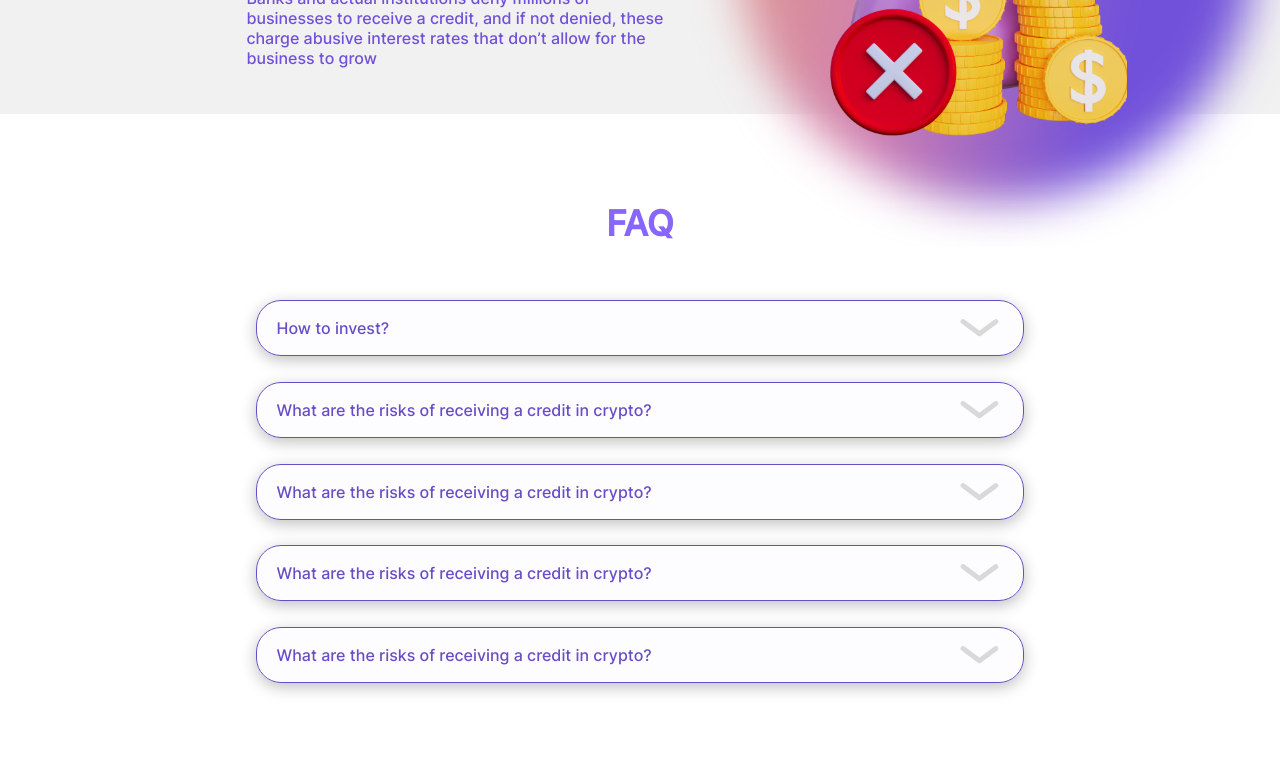
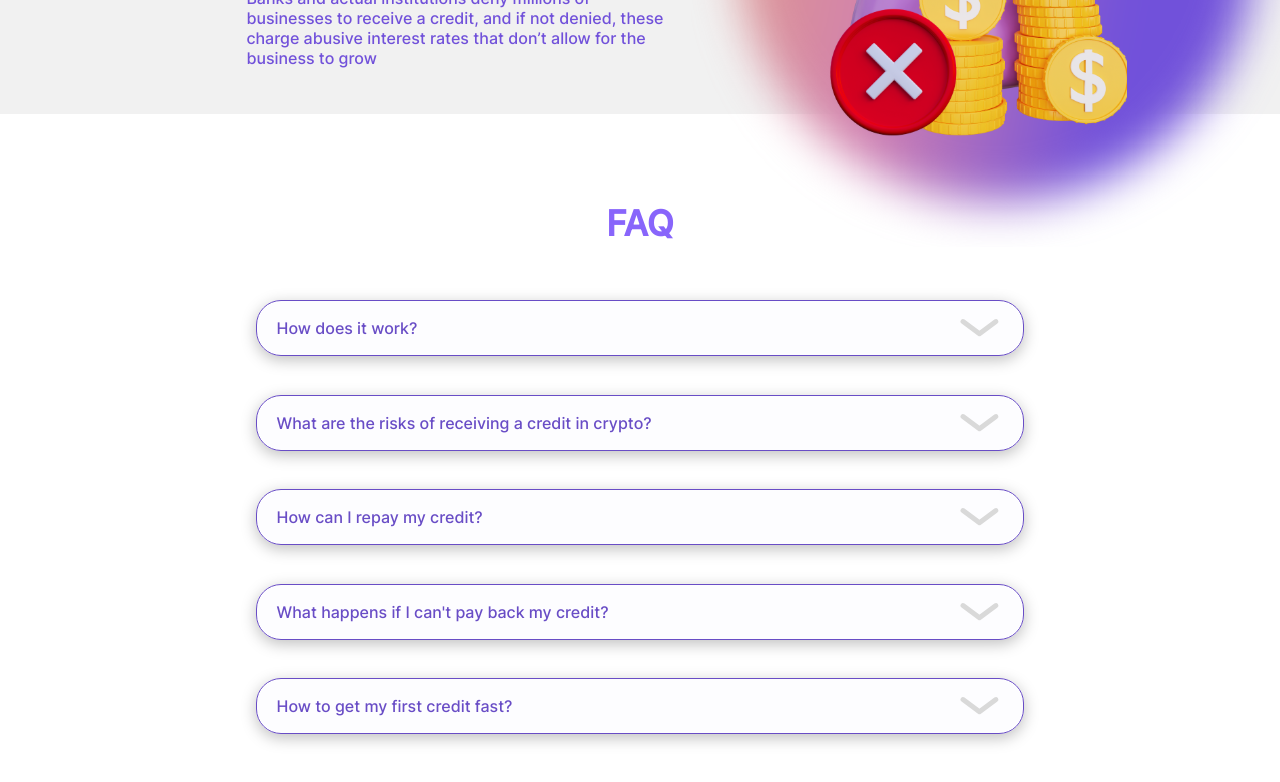
Before and after one commit to adrianiux38/growkeyreact, a React (Create React App) app: page / in a window 1280 px wide. Shown: the part 4351-5133 px from the top of the page. Built offline with nearby package versions, Linux system fonts and the light colour scheme.

Commit message:
faq is ready

```diff
--- a/src/App.css
+++ b/src/App.css
@@ -1,8 +1,7 @@
 #home{
   background-image: url("./image/fondodifuminado.svg");
   width: 100vw;
-  height:700vh;
+  height:1000vh;
   background-size: 100vw;
   overflow: hidden;
-
 }
--- a/src/components/Faq/Faq.css
+++ b/src/components/Faq/Faq.css
@@ -36,6 +36,7 @@
     flex: 1;
     height: 2vh;
     margin-top: 2%;
+    margin-bottom: 1%;
 
 
     align-self: center;
@@ -112,27 +113,3 @@
 .buttonfaq:hover p {
     color: #FFFFFF;
 }
-
-
-#results {
-    display: flex;
-    width: 100%;
-    align-content: flex-start;
-    justify-content: flex-start;
-
-    /* margins */
-    margin-top: 1%;
-    margin-bottom: 1%;
-    margin-left: 26%;
-}
-
-#results p{
-    max-width: 40%;
-    font-family: 'Inter';
-    font-style: normal;
-    font-weight: 300;
-    font-size: 1em;
-    line-height: 28px;
-
-    color: #694DC6;
-}
--- a/src/components/Faq/index.jsx
+++ b/src/components/Faq/index.jsx
@@ -1,28 +1,26 @@
 //importar react
 
-import React from 'react';
+import { React, useState } from 'react';
 import "./Faq.css";
 import Arrow from "./assets/arrowdown.svg";
+import Results from "../../components/Results";
+
 
 //Componente Funcional
 //type = button-long-text
 //prueba
-
-
-
 
 export const Faq = () => {
     {/*const [showResults, setShowResults] = React.useState(0)
         { showResults ? <Results /> : null }
 */}
 
-    const [showResults, setShowResults] = React.useState(0)
-    var idBoton;
+    const [showResults, setShowResults] = useState(0)
+    const [displayResult, setDisplay] = useState(false)
 
     const handleClick = event => {
         setShowResults(event.currentTarget.id);
-        idBoton = event.currentTarget.id;
-        console.log(event.currentTarget.id);
+        setDisplay(!displayResult);
     }
 
     return (
@@ -33,13 +31,13 @@ export const Faq = () => {
             <div className='faqscontainer'>
                 <button className="buttonfaq" type="button" id="1" onClick={handleClick}>
                     <div className="questionfaq">
-                        <p>How to invest?</p>
+                        <p>How does it work?</p>
                     </div>
                     <div className="imagefaq">
                         <img src={Arrow} alt="arrow down"></img>
                     </div>
                 </button>
-                { showResults === "1" ? <Results id="1"/> : null }
+                { showResults === "1" && displayResult ? <Results id={showResults}/> : null }
 
                 <button className="buttonfaq" type="button" id="2" onClick={handleClick}>
                     <div className="questionfaq">
@@ -49,46 +47,40 @@ export const Faq = () => {
                         <img src={Arrow} alt="arrow down"></img>
                     </div>
                 </button>
+                { showResults === "2" && displayResult ? <Results id={showResults}/> : null }
+
                 <button className="buttonfaq" type="button" id="3" onClick={handleClick}>
                     <div className="questionfaq">
-                        <p>What are the risks of receiving a credit in crypto?</p>
+                        <p>How can I repay my credit?</p>
                     </div>
                     <div className="imagefaq">
                         <img src={Arrow} alt="arrow down"></img>
                     </div>
                 </button>
+                { showResults === "3" && displayResult ? <Results id={showResults}/> : null }
+
                 <button className="buttonfaq" type="button" id="4" onClick={handleClick}>
                     <div className="questionfaq">
-                        <p>What are the risks of receiving a credit in crypto?</p>
+                        <p>What happens if I can't pay back my credit?</p>
                     </div>
                     <div className="imagefaq">
                         <img src={Arrow} alt="arrow down"></img>
                     </div>
                 </button>
+                { showResults === "4" && displayResult ? <Results id={showResults}/> : null }
+
                 <button className="buttonfaq" type="button" id="5" onClick={handleClick}>
                     <div className="questionfaq">
-                        <p>What are the risks of receiving a credit in crypto?</p>
+                        <p>How to get my first credit fast?</p>
                     </div>
                     <div className="imagefaq">
                         <img src={Arrow} alt="arrow down"></img>
                     </div>
                 </button>
+                { showResults === "5" && displayResult ? <Results id={showResults}/> : null }
 
             </div>
 
         </div>
     )
 }
-
-
-function Results(id) {
-    console.log("el id es " + id);
-    if(id==="1"){
-        return(
-            <div id="results" className="search-results">
-                <p> We will charge you depending on your sales, if your sales are not doing great we won't charge you a big ammount. There is a minimum and maximum amount we can charge you per day.</p>
-            </div>
-            );
-    }
-
-}
--- /dev/null
+++ b/src/components/Results/Results.css
@@ -0,0 +1,22 @@
+#results {
+    display: flex;
+    width: 100%;
+    align-content: flex-start;
+    justify-content: flex-start;
+
+    /* margins */
+    margin-top: 1%;
+    margin-bottom: 1%;
+    margin-left: 26%;
+}
+
+#results p{
+    max-width: 40%;
+    font-family: 'Inter';
+    font-style: normal;
+    font-weight: 300;
+    font-size: 1em;
+    line-height: 28px;
+
+    color: #694DC6;
+}
--- /dev/null
+++ b/src/components/Results/index.jsx
@@ -0,0 +1,19 @@
+import React from "react";
+import "./Results.css"
+
+const Results = ({id})  => {
+
+    return(
+        <div id="results" className="search-results">
+            { id === "1" ? <p> We will charge you depending on your sales, if your sales are not doing great we won't charge you a big ammount. There is a minimum and maximum amount we can charge you per day.</p> :null }
+            { id === "2" ? <p>All your credits are given to you in the most trusted stablecoins of the industry, this is a cryptocurrency that is peged to your local currency (e.g. BUSD) </p> :null }
+            { id === "3" ? <p>You will receive preauthorized to the bank account(s) where receive your sales from your different income streams like Shopify, Amazon, ebay, Mercado libre, etc. We charge you depending on your sales, if your sales are low so will our charges. </p> :null }
+            { id === "4" ? <p>We do not proceed legally against you, however you would be losing the oportunity to receive another credit or get help from our team to keep growing your business, having to go back to banks or institutions with unbelievable interest rates</p> :null }
+            { id === "5" ? <p>In a mater of minutes you could be in the eyes of thousands of investors to receive a credit, all you have to do is connect your income stream like Shopify or marketplaces (all your data has military encryption and we just access your sales history) and your ad accounts such as Google, Facebook or Tiktok ads. 3 minutes after you will receive different investment offers with a specific amount, interest rate and payment time</p> :null }
+        </div>
+        );
+
+
+}
+
+export default Results;
```
